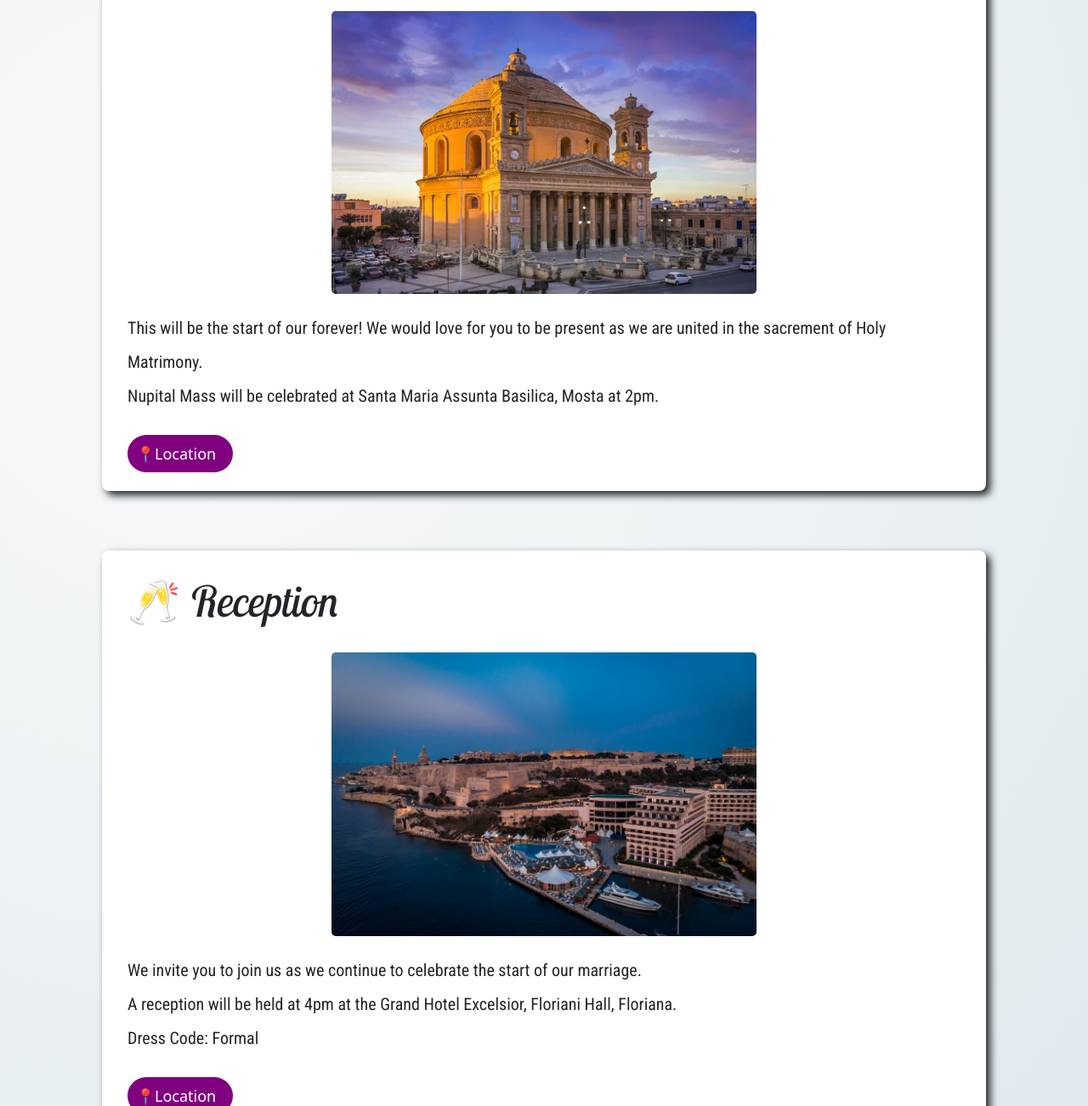
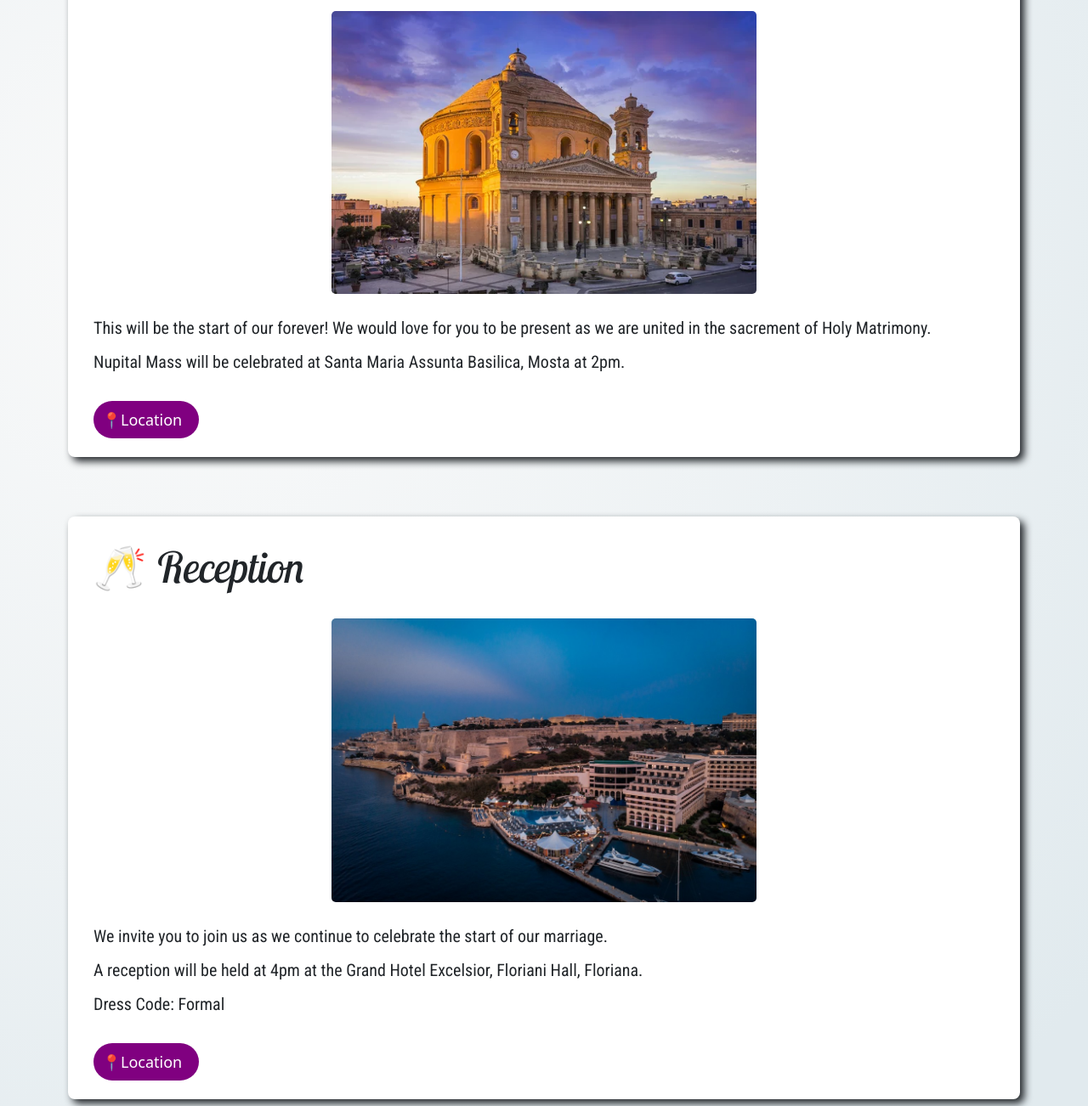
Before and after one commit to berscic/Wedding-Website, a plain HTML site: page weddingdetails.html in a window 1280 px wide. Shown: the part 357-1659 px from the top of the page at 85% size. Drawn offline with nearby package versions, Linux system fonts and the light colour scheme; a web font is replaced by a local one.

Commit message:
margin edit

```diff
--- a/src/style.css
+++ b/src/style.css
@@ -61,7 +61,7 @@ h1 {
 
 .mass {
   background-color: white;
-  margin: 40px 120px 70px 120px;
+  margin: 40px 80px 70px 80px;
   padding: 30px;
   border-radius: 8px;
   box-shadow: 5px 5px 10px;
@@ -97,7 +97,7 @@ h1 {
 
 .reception {
   background-color: white;
-  margin: 40px 120px 40px 120px;
+  margin: 40px 80px 40px 80px;
   padding: 30px;
   border-radius: 8px;
   box-shadow: 5px 5px 10px;
```
